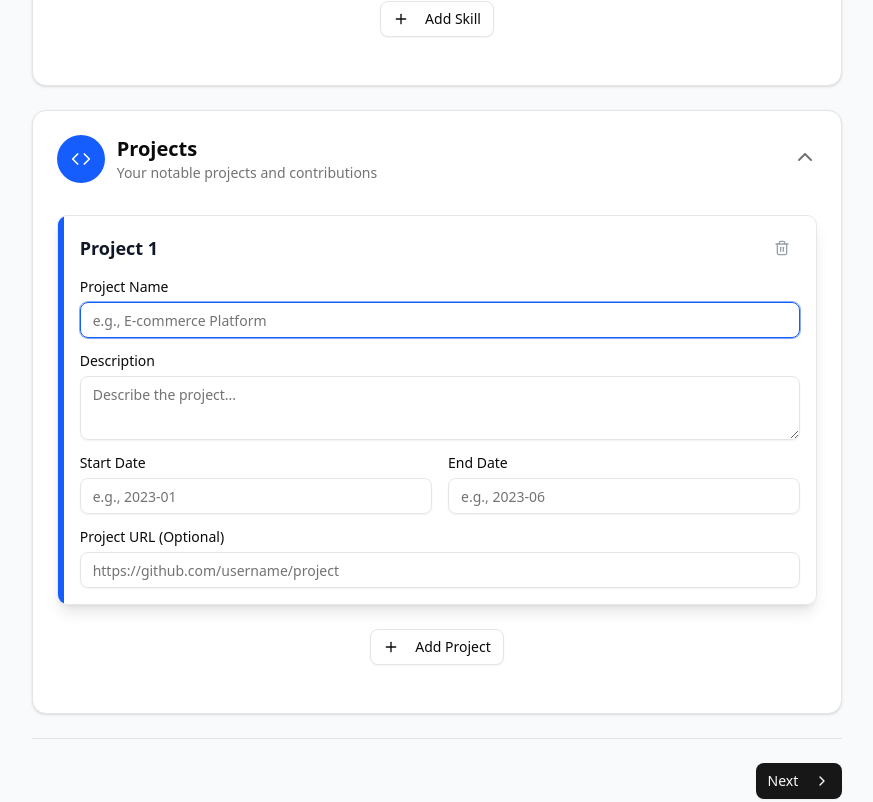
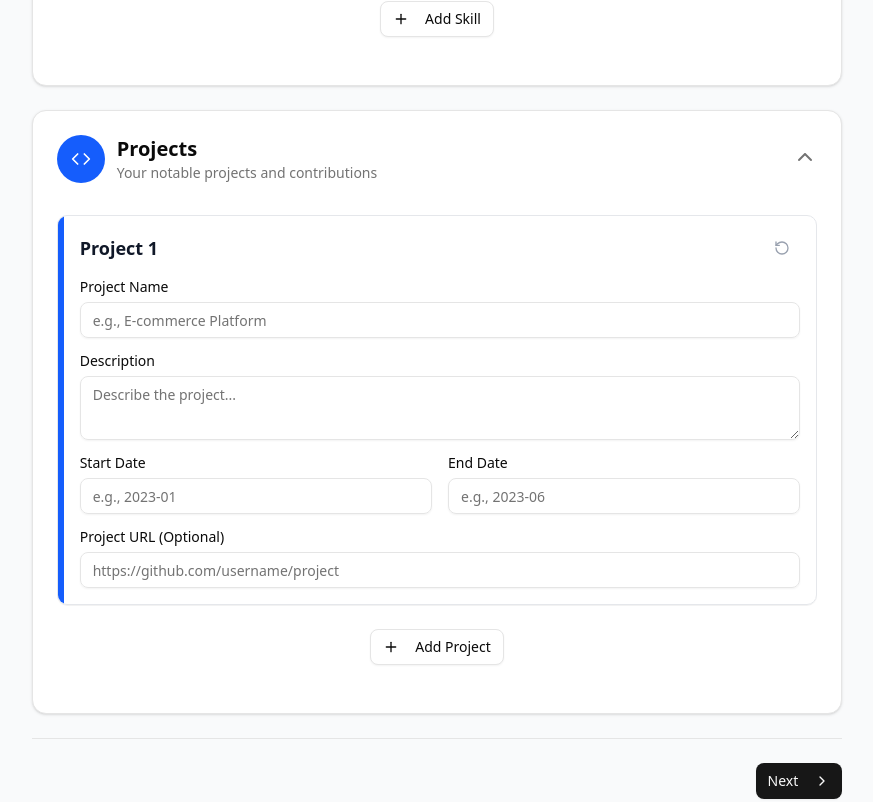
Before and after one commit to rishirajdhr/careerbuddy, a Next.js app: page /resume/profile in a window 1280 px wide. Shown: the part 2325-3127 px from the top of the page, without its empty margins (203-1076 px from the left). Built offline with nearby package versions, Linux system fonts and the light colour scheme.

Commit message:
fix: remove glitch for last section entry delete
Deleting the last entry in a section causes a UI glitch, because a new
entry is added in a `useEffect` hook. Fix this with a remove handler and
refine the UX related to this action.

```diff
--- a/app/resume/profile/default-values.ts
+++ b/app/resume/profile/default-values.ts
@@ -16,4 +16,44 @@ export const profileFormDefaultValues: Resume = {
         profiles: [{ network: "LinkedIn", username: "", url: "" }],
         summary: "",
     },
+    work: [
+        {
+            name: "",
+            position: "",
+            startDate: "",
+            endDate: "",
+            summary: "",
+            highlights: [],
+        },
+    ],
+    education: [
+        {
+            institution: "",
+            area: "",
+            studyType: "",
+            startDate: "",
+            endDate: "",
+            score: "",
+            courses: [],
+        },
+    ],
+    skills: [{ name: "", level: "", keywords: [] }],
+    projects: [{ name: "", description: "", url: "", keywords: [] }],
+    certificates: [{ name: "", date: "", issuer: "", url: "" }],
+    awards: [{ title: "", date: "", awarder: "", summary: "" }],
+    interests: [{ name: "", keywords: [] }],
+    languages: [{ language: "", fluency: "" }],
+    publications: [
+        { name: "", publisher: "", releaseDate: "", url: "", summary: "" },
+    ],
+    volunteer: [
+        {
+            organization: "",
+            position: "",
+            startDate: "",
+            endDate: "",
+            summary: "",
+            url: "",
+        },
+    ],
 };
--- a/app/resume/profile/fields/work.tsx
+++ b/app/resume/profile/fields/work.tsx
@@ -104,7 +104,7 @@ export function WorkSummaryField({ index }: WorkFieldProps) {
             control={form.control}
             name={`work.${index}.summary`}
             render={({ field }) => (
-                <FormItem>
+                <FormItem className="col-span-2">
                     <FormLabel>Summary</FormLabel>
                     <FormControl>
                         <Textarea
--- a/app/resume/profile/form.tsx
+++ b/app/resume/profile/form.tsx
@@ -17,6 +17,7 @@ import {
     Users,
     FileText,
     User,
+    RotateCcw,
 } from "lucide-react";
 import {
     useForm,
@@ -105,6 +106,7 @@ import {
     TooltipProvider,
     TooltipTrigger,
 } from "@/components/ui/tooltip";
+import { profileFormDefaultValues } from "./default-values";
 
 interface ProfileFormProps {
     data: Resume;
@@ -164,13 +166,23 @@ interface ProfileSectionEntryProps {
     title: string;
     onRemove: () => void;
     children: ReactNode;
+    removeAction: "clear" | "delete";
 }
 
 function ProfileSectionEntry({
     title,
     onRemove,
     children,
+    removeAction,
 }: ProfileSectionEntryProps) {
+    const isClearAction = removeAction === "clear";
+    const tooltipText = isClearAction ? "Reset item" : "Remove item";
+    const icon = isClearAction ? (
+        <RotateCcw className="h-4 w-4" />
+    ) : (
+        <Trash2 className="h-4 w-4" />
+    );
+
     return (
         <div className="flex flex-row overflow-hidden rounded-lg border border-gray-200 p-0 shadow-2xs transition-shadow duration-300 focus-within:shadow-lg">
             <div className="w-1.5 flex-none bg-blue-600"></div>
@@ -189,11 +201,11 @@ function ProfileSectionEntry({
                                     onClick={onRemove}
                                     className="cursor-pointer text-gray-400 hover:text-red-500"
                                 >
-                                    <Trash2 className="h-4 w-4" />
+                                    {icon}
                                 </Button>
                             </TooltipTrigger>
                             <TooltipContent>
-                                <p>Remove item</p>
+                                <p>{tooltipText}</p>
                             </TooltipContent>
                         </Tooltip>
                     </TooltipProvider>
@@ -232,21 +244,23 @@ function WorkExperience() {
         name: "work",
     });
 
-    useEffect(() => {
-        if (fields.length === 0) {
-            addExperience();
+    const addExperience = () => {
+        if (profileFormDefaultValues.work?.[0]) {
+            append(profileFormDefaultValues.work[0]);
         }
-    }, [fields, append]);
+    };
 
-    const addExperience = () => {
-        append({
-            name: "",
-            position: "",
-            startDate: "",
-            endDate: "",
-            summary: "",
-            highlights: [],
-        });
+    const handleRemove = (index: number) => {
+        if (fields.length > 1) {
+            remove(index);
+        } else {
+            if (profileFormDefaultValues.work?.[0]) {
+                form.setValue(
+                    `work.${index}`,
+                    profileFormDefaultValues.work[0],
+                );
+            }
+        }
     };
 
     return (
@@ -261,17 +275,16 @@ function WorkExperience() {
                     <ProfileSectionEntry
                         key={field.id}
                         title={`Work Experience ${index + 1}`}
-                        onRemove={() => remove(index)}
+                        onRemove={() => handleRemove(index)}
+                        removeAction={fields.length > 1 ? "delete" : "clear"}
                     >
                         <div className="grid grid-cols-2 gap-4">
                             <PositionField index={index} />
                             <CompanyNameField index={index} />
-                        </div>
-                        <div className="grid grid-cols-2 gap-4">
                             <WorkStartDateField index={index} />
                             <WorkEndDateField index={index} />
+                            <WorkSummaryField index={index} />
                         </div>
-                        <WorkSummaryField index={index} />
                     </ProfileSectionEntry>
                 ))}
             </div>
@@ -293,22 +306,23 @@ function Education() {
         name: "education",
     });
 
-    useEffect(() => {
-        if (fields.length === 0) {
-            addEducation();
+    const addEducation = () => {
+        if (profileFormDefaultValues.education?.[0]) {
+            append(profileFormDefaultValues.education[0]);
         }
-    }, [fields, append]);
+    };
 
-    const addEducation = () => {
-        append({
-            institution: "",
-            area: "",
-            studyType: "",
-            startDate: "",
-            endDate: "",
-            score: "",
-            courses: [],
-        });
+    const handleRemove = (index: number) => {
+        if (fields.length > 1) {
+            remove(index);
+        } else {
+            if (profileFormDefaultValues.education?.[0]) {
+                form.setValue(
+                    `education.${index}`,
+                    profileFormDefaultValues.education[0],
+                );
+            }
+        }
     };
 
     return (
@@ -323,7 +337,8 @@ function Education() {
                     <ProfileSectionEntry
                         key={field.id}
                         title={`Education ${index + 1}`}
-                        onRemove={() => remove(index)}
+                        onRemove={() => handleRemove(index)}
+                        removeAction={fields.length > 1 ? "delete" : "clear"}
                     >
                         <div className="grid grid-cols-2 gap-4">
                             <DegreeTypeField index={index} />
@@ -357,14 +372,23 @@ function Skills() {
         name: "skills",
     });
 
-    useEffect(() => {
-        if (fields.length === 0) {
-            addSkill();
+    const addSkill = () => {
+        if (profileFormDefaultValues.skills?.[0]) {
+            append(profileFormDefaultValues.skills[0]);
         }
-    }, [fields, append]);
+    };
 
-    const addSkill = () => {
-        append({ name: "", level: "", keywords: [] });
+    const handleRemove = (index: number) => {
+        if (fields.length > 1) {
+            remove(index);
+        } else {
+            if (profileFormDefaultValues.skills?.[0]) {
+                form.setValue(
+                    `skills.${index}`,
+                    profileFormDefaultValues.skills[0],
+                );
+            }
+        }
     };
 
     return (
@@ -379,7 +403,8 @@ function Skills() {
                     <ProfileSectionEntry
                         key={field.id}
                         title={`Skill ${index + 1}`}
-                        onRemove={() => remove(index)}
+                        onRemove={() => handleRemove(index)}
+                        removeAction={fields.length > 1 ? "delete" : "clear"}
                     >
                         <div className="grid grid-cols-2 gap-4">
                             <SkillNameField index={index} />
@@ -406,14 +431,23 @@ function Projects() {
         name: "projects",
     });
 
-    useEffect(() => {
-        if (fields.length === 0) {
-            addProject();
+    const addProject = () => {
+        if (profileFormDefaultValues.projects?.[0]) {
+            append(profileFormDefaultValues.projects[0]);
         }
-    }, [fields, append]);
+    };
 
-    const addProject = () => {
-        append({ name: "", description: "", url: "", keywords: [] });
+    const handleRemove = (index: number) => {
+        if (fields.length > 1) {
+            remove(index);
+        } else {
+            if (profileFormDefaultValues.projects?.[0]) {
+                form.setValue(
+                    `projects.${index}`,
+                    profileFormDefaultValues.projects[0],
+                );
+            }
+        }
     };
 
     return (
@@ -428,7 +462,8 @@ function Projects() {
                     <ProfileSectionEntry
                         key={field.id}
                         title={`Project ${index + 1}`}
-                        onRemove={() => remove(index)}
+                        onRemove={() => handleRemove(index)}
+                        removeAction={fields.length > 1 ? "delete" : "clear"}
                     >
                         <ProjectNameField index={index} />
                         <ProjectDescriptionField index={index} />
@@ -457,14 +492,23 @@ function Certifications() {
         name: "certificates",
     });
 
-    useEffect(() => {
-        if (fields.length === 0) {
-            addCertification();
+    const addCertification = () => {
+        if (profileFormDefaultValues.certificates?.[0]) {
+            append(profileFormDefaultValues.certificates[0]);
         }
-    }, [fields, append]);
+    };
 
-    const addCertification = () => {
-        append({ name: "", date: "", issuer: "", url: "" });
+    const handleRemove = (index: number) => {
+        if (fields.length > 1) {
+            remove(index);
+        } else {
+            if (profileFormDefaultValues.certificates?.[0]) {
+                form.setValue(
+                    `certificates.${index}`,
+                    profileFormDefaultValues.certificates[0],
+                );
+            }
+        }
     };
 
     return (
@@ -479,7 +523,8 @@ function Certifications() {
                     <ProfileSectionEntry
                         key={field.id}
                         title={`Certification ${index + 1}`}
-                        onRemove={() => remove(index)}
+                        onRemove={() => handleRemove(index)}
+                        removeAction={fields.length > 1 ? "delete" : "clear"}
                     >
                         <div className="grid grid-cols-2 gap-4">
                             <CertificationNameField index={index} />
@@ -513,14 +558,23 @@ function Awards() {
         name: "awards",
     });
 
-    useEffect(() => {
-        if (fields.length === 0) {
-            addAward();
+    const addAward = () => {
+        if (profileFormDefaultValues.awards?.[0]) {
+            append(profileFormDefaultValues.awards[0]);
         }
-    }, [fields, append]);
+    };
 
-    const addAward = () => {
-        append({ title: "", date: "", awarder: "", summary: "" });
+    const handleRemove = (index: number) => {
+        if (fields.length > 1) {
+            remove(index);
+        } else {
+            if (profileFormDefaultValues.awards?.[0]) {
+                form.setValue(
+                    `awards.${index}`,
+                    profileFormDefaultValues.awards[0],
+                );
+            }
+        }
     };
 
     return (
@@ -535,7 +589,8 @@ function Awards() {
                     <ProfileSectionEntry
                         key={field.id}
                         title={`Award ${index + 1}`}
-                        onRemove={() => remove(index)}
+                        onRemove={() => handleRemove(index)}
+                        removeAction={fields.length > 1 ? "delete" : "clear"}
                     >
                         <div className="grid grid-cols-2 gap-4">
                             <AwardTitleField index={index} />
@@ -565,14 +620,23 @@ function Interests() {
         name: "interests",
     });
 
-    useEffect(() => {
-        if (fields.length === 0) {
-            addInterest();
+    const addInterest = () => {
+        if (profileFormDefaultValues.interests?.[0]) {
+            append(profileFormDefaultValues.interests[0]);
         }
-    }, [fields, append]);
+    };
 
-    const addInterest = () => {
-        append({ name: "", keywords: [] });
+    const handleRemove = (index: number) => {
+        if (fields.length > 1) {
+            remove(index);
+        } else {
+            if (profileFormDefaultValues.interests?.[0]) {
+                form.setValue(
+                    `interests.${index}`,
+                    profileFormDefaultValues.interests[0],
+                );
+            }
+        }
     };
 
     return (
@@ -587,7 +651,8 @@ function Interests() {
                     <ProfileSectionEntry
                         key={field.id}
                         title={`Interest ${index + 1}`}
-                        onRemove={() => remove(index)}
+                        onRemove={() => handleRemove(index)}
+                        removeAction={fields.length > 1 ? "delete" : "clear"}
                     >
                         <InterestNameField index={index} />
                         <InterestKeywordsField index={index} />
@@ -611,14 +676,23 @@ function Languages() {
         name: "languages",
     });
 
-    useEffect(() => {
-        if (fields.length === 0) {
-            addLanguage();
+    const addLanguage = () => {
+        if (profileFormDefaultValues.languages?.[0]) {
+            append(profileFormDefaultValues.languages[0]);
         }
-    }, [fields, append]);
+    };
 
-    const addLanguage = () => {
-        append({ language: "", fluency: "" });
+    const handleRemove = (index: number) => {
+        if (fields.length > 1) {
+            remove(index);
+        } else {
+            if (profileFormDefaultValues.languages?.[0]) {
+                form.setValue(
+                    `languages.${index}`,
+                    profileFormDefaultValues.languages[0],
+                );
+            }
+        }
     };
 
     return (
@@ -633,7 +707,8 @@ function Languages() {
                     <ProfileSectionEntry
                         key={field.id}
                         title={`Language ${index + 1}`}
-                        onRemove={() => remove(index)}
+                        onRemove={() => handleRemove(index)}
+                        removeAction={fields.length > 1 ? "delete" : "clear"}
                     >
                         <div className="grid grid-cols-2 gap-4">
                             <LanguageField index={index} />
@@ -659,20 +734,23 @@ function Publications() {
         name: "publications",
     });
 
-    useEffect(() => {
-        if (fields.length === 0) {
-            addPublication();
+    const addPublication = () => {
+        if (profileFormDefaultValues.publications?.[0]) {
+            append(profileFormDefaultValues.publications[0]);
         }
-    }, [fields, append]);
+    };
 
-    const addPublication = () => {
-        append({
-            name: "",
-            publisher: "",
-            releaseDate: "",
-            url: "",
-            summary: "",
-        });
+    const handleRemove = (index: number) => {
+        if (fields.length > 1) {
+            remove(index);
+        } else {
+            if (profileFormDefaultValues.publications?.[0]) {
+                form.setValue(
+                    `publications.${index}`,
+                    profileFormDefaultValues.publications[0],
+                );
+            }
+        }
     };
 
     return (
@@ -687,7 +765,8 @@ function Publications() {
                     <ProfileSectionEntry
                         key={field.id}
                         title={`Publication ${index + 1}`}
-                        onRemove={() => remove(index)}
+                        onRemove={() => handleRemove(index)}
+                        removeAction={fields.length > 1 ? "delete" : "clear"}
                     >
                         <PublicationNameField index={index} />
                         <div className="grid grid-cols-2 gap-4">
@@ -720,21 +799,23 @@ function Volunteer() {
         name: "volunteer",
     });
 
-    useEffect(() => {
-        if (fields.length === 0) {
-            addVolunteer();
+    const addVolunteer = () => {
+        if (profileFormDefaultValues.volunteer?.[0]) {
+            append(profileFormDefaultValues.volunteer[0]);
         }
-    }, [fields, append]);
+    };
 
-    const addVolunteer = () => {
-        append({
-            organization: "",
-            position: "",
-            startDate: "",
-            endDate: "",
-            summary: "",
-            url: "",
-        });
+    const handleRemove = (index: number) => {
+        if (fields.length > 1) {
+            remove(index);
+        } else {
+            if (profileFormDefaultValues.volunteer?.[0]) {
+                form.setValue(
+                    `volunteer.${index}`,
+                    profileFormDefaultValues.volunteer[0],
+                );
+            }
+        }
     };
 
     return (
@@ -749,7 +830,8 @@ function Volunteer() {
                     <ProfileSectionEntry
                         key={field.id}
                         title={`Volunteer Experience ${index + 1}`}
-                        onRemove={() => remove(index)}
+                        onRemove={() => handleRemove(index)}
+                        removeAction={fields.length > 1 ? "delete" : "clear"}
                     >
                         <div className="grid grid-cols-2 gap-4">
                             <VolunteerPositionField index={index} />
--- a/app/resume/profile/page.tsx
+++ b/app/resume/profile/page.tsx
@@ -5,6 +5,7 @@ import { useRouter } from "next/navigation";
 import { Resume, ResumeSchema } from "@/lib/schema";
 import { ProfileForm, RESUME_SECTIONS as ALL_SECTIONS } from "./form";
 import { SectionManager } from "./section-manager";
+import { profileFormDefaultValues } from "./default-values";
 
 type SectionWithState = (typeof ALL_SECTIONS)[number] & {
     enabled: boolean;
@@ -120,23 +121,7 @@ export default function ProfilePage() {
     const router = useRouter();
     const [sections, setSections] =
         useState<SectionWithState[]>(initialSections);
-    const [formData, setFormData] = useState<Resume>({
-        basics: {
-            name: "",
-            email: "",
-            phone: "",
-            location: {
-                address: "",
-                postalCode: "",
-                city: "",
-                countryCode: "",
-                region: "",
-            },
-            url: "",
-            profiles: [{ network: "LinkedIn", username: "", url: "" }],
-            summary: "",
-        },
-    });
+    const [formData, setFormData] = useState<Resume>(profileFormDefaultValues);
 
     const handleNext = (data: Resume) => {
         // Save form data (you can use context or localStorage here)
```
